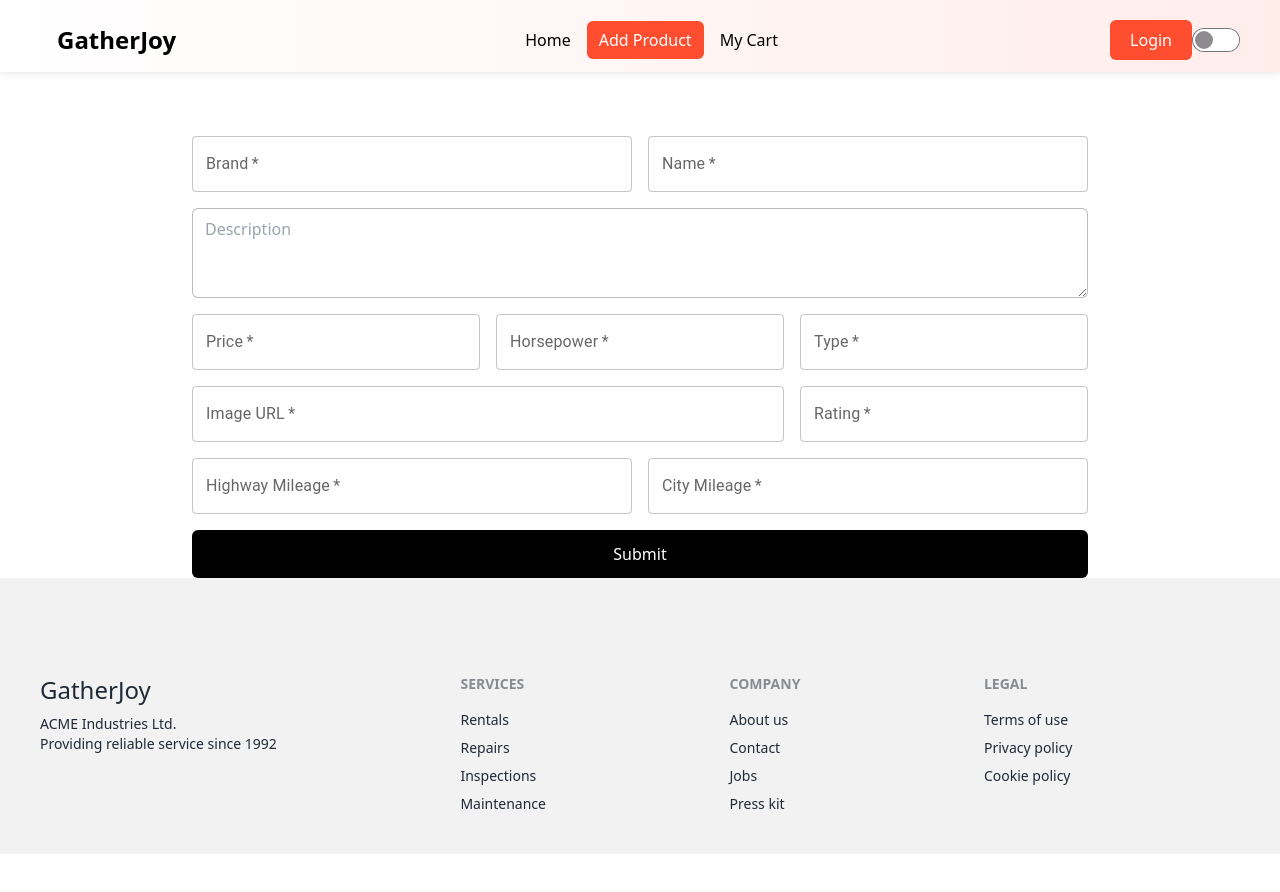
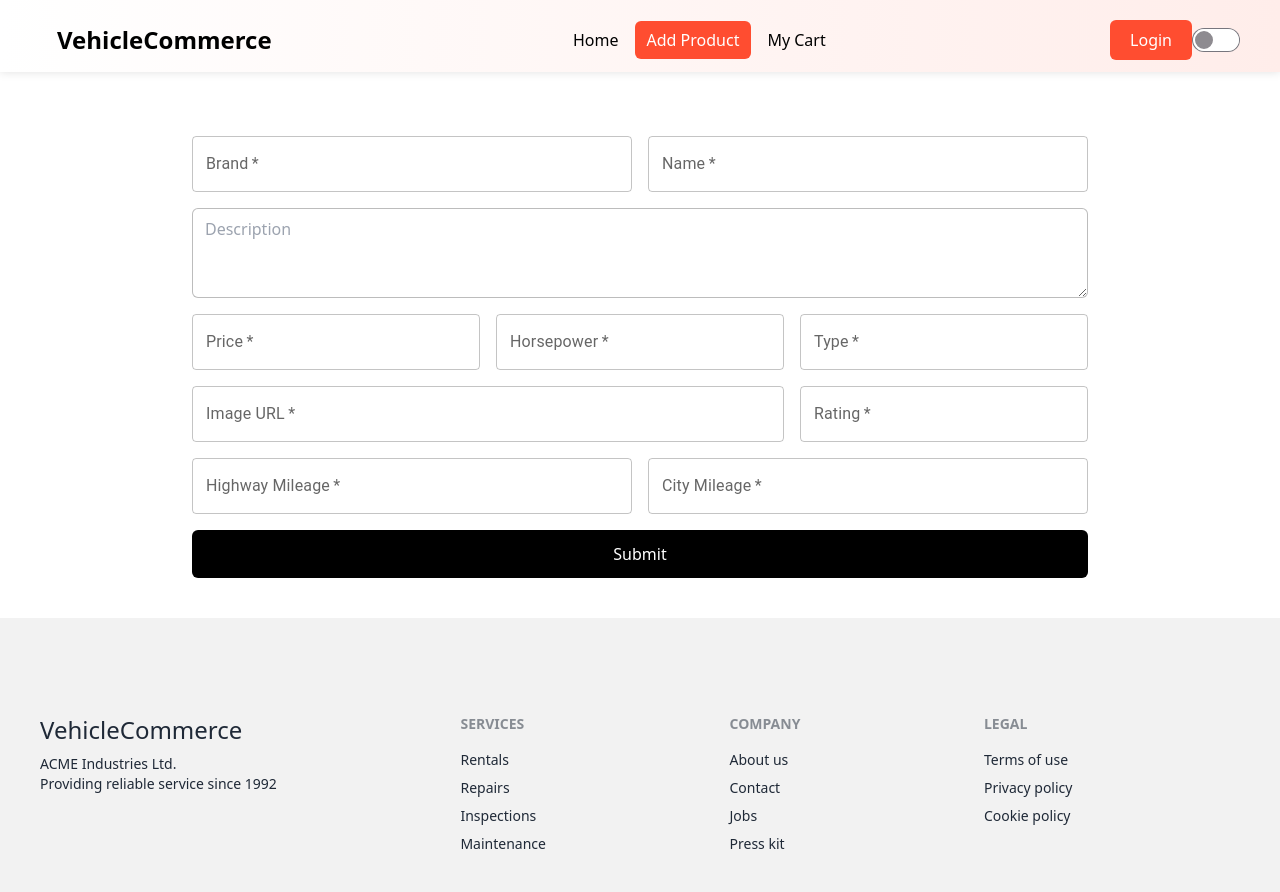
Before and after one commit to ornob90/vehicle-commerce-client, a React (Vite) app: page /add-product in a window 1280 px wide. Before the commit the page ends 854 px from the top, so only its background shows below. Built offline with nearby package versions, Linux system fonts and the light colour scheme; no server answers.

Commit message:
showing user wise cart product

```diff
--- a/src/Pages/Cart/Cart.jsx
+++ b/src/Pages/Cart/Cart.jsx
@@ -6,11 +6,17 @@ import { useLoaderData } from "react-router-dom";
 import { BASE_URL } from "../../API/api";
 import Swal from "sweetalert2";
 import axios from "axios";
+import useAuth from "../../Hooks/useAuth";
 
 const Cart = () => {
   const initialCartProducts = useLoaderData();
+  const { user } = useAuth();
 
-  const [cartProducts, setCartProducts] = useState(initialCartProducts);
+  const [cartProducts, setCartProducts] = useState(
+    initialCartProducts?.filter(
+      (product) => product?.userEmail === user?.email
+    ) || []
+  );
 
   const handleDeleteFromCart = async (_id) => {
     try {
--- a/src/Pages/Details/Details.jsx
+++ b/src/Pages/Details/Details.jsx
@@ -60,7 +60,7 @@ const Details = () => {
   };
 
   return (
-    <Container className="w-[90%] mt-12">
+    <Container className="w-[90%] my-12">
       <div className="grid grid-cols-1 md:grid-cols-5">
         <div className="md:col-span-3">
           <img src={image} alt="" />
--- a/src/Pages/Home/Footer.jsx
+++ b/src/Pages/Home/Footer.jsx
@@ -13,7 +13,7 @@ const Footer = () => {
       } ${isDark ? "bg-[#121212] text-white" : "bg-base-200"}`}
     >
       <aside className="">
-        <NavLink className="text-lg md:text-2xl">GatherJoy</NavLink>
+        <NavLink className="text-lg md:text-2xl">VehicleCommerce</NavLink>
         <p>
           ACME Industries Ltd.
           <br />
--- a/src/Pages/Home/TestimonialSection.jsx
+++ b/src/Pages/Home/TestimonialSection.jsx
@@ -28,7 +28,7 @@ const TestimonialSection = () => {
         subHeader="Reviewed by People"
         desc="Discover the positive impact we've made on the our clients by reading through their testimonials. Our clients have experienced our service and results, and they're eager to share their positive experiences with you."
       />
-      <div className="w-[90%] md:w-[70%] mx-auto grid grid-cols-1 md:grid-cols-2 gap-4">
+      <div className="w-[90%] md:w-[70%] mx-auto grid grid-cols-1 md:grid-cols-2 gap-4 pb-10">
         {reviews.map(({ review, name, shortName, img }) => (
           <div key={name} className="p-5 shadow-lg">
             <h3 className="font-semibold text-xl mb-12">{review}</h3>
--- a/src/components/Form/ProductForm.jsx
+++ b/src/components/Form/ProductForm.jsx
@@ -74,9 +74,9 @@ const ProductForm = ({ action, product }) => {
   };
 
   return (
-    <Container className="min-h-[300px]">
+    <Container className="min-h-[300px] mb-10">
       <form
-        className="grid grid-cols-1 md:grid-cols-6 md:grid-row-6 gap-4 w-[80%] lg:w-[70%] mx-auto pt-16"
+        className=" grid grid-cols-1 md:grid-cols-6 md:grid-row-6 gap-4 w-[80%] lg:w-[70%] mx-auto pt-16"
         onSubmit={handleFormSubmit}
       >
         <TextField
--- a/src/components/Header/Navbar.jsx
+++ b/src/components/Header/Navbar.jsx
@@ -125,8 +125,8 @@ const Navbar = () => {
               {navLinks}
             </ul>
           </div>
-          <NavLink className="btn btn-ghost normal-case text-lg md:text-2xl">
-            GatherJoy
+          <NavLink className="btn btn-ghost normal-case text-lg md:text-2xl font-bold">
+            VehicleCommerce
           </NavLink>
         </div>
         <div className="hidden lg:flex">
--- a/src/components/Shared/Container.jsx
+++ b/src/components/Shared/Container.jsx
@@ -1,13 +1,15 @@
 import React from "react";
 import useTheme from "../../Hooks/useTheme";
+import { useLocation } from "react-router-dom";
 
 const Container = ({ className = "", children }) => {
   const { isDark } = useTheme();
+  const { pathname } = useLocation();
 
   return (
     <div
       className={`${className} mx-auto max-w-[1440px] ${
-        isDark ? "bg-[#121212] text-white" : ""
+        isDark && pathname === "/" ? "bg-[#121212] text-white" : ""
       }`}
     >
       {children}
```
